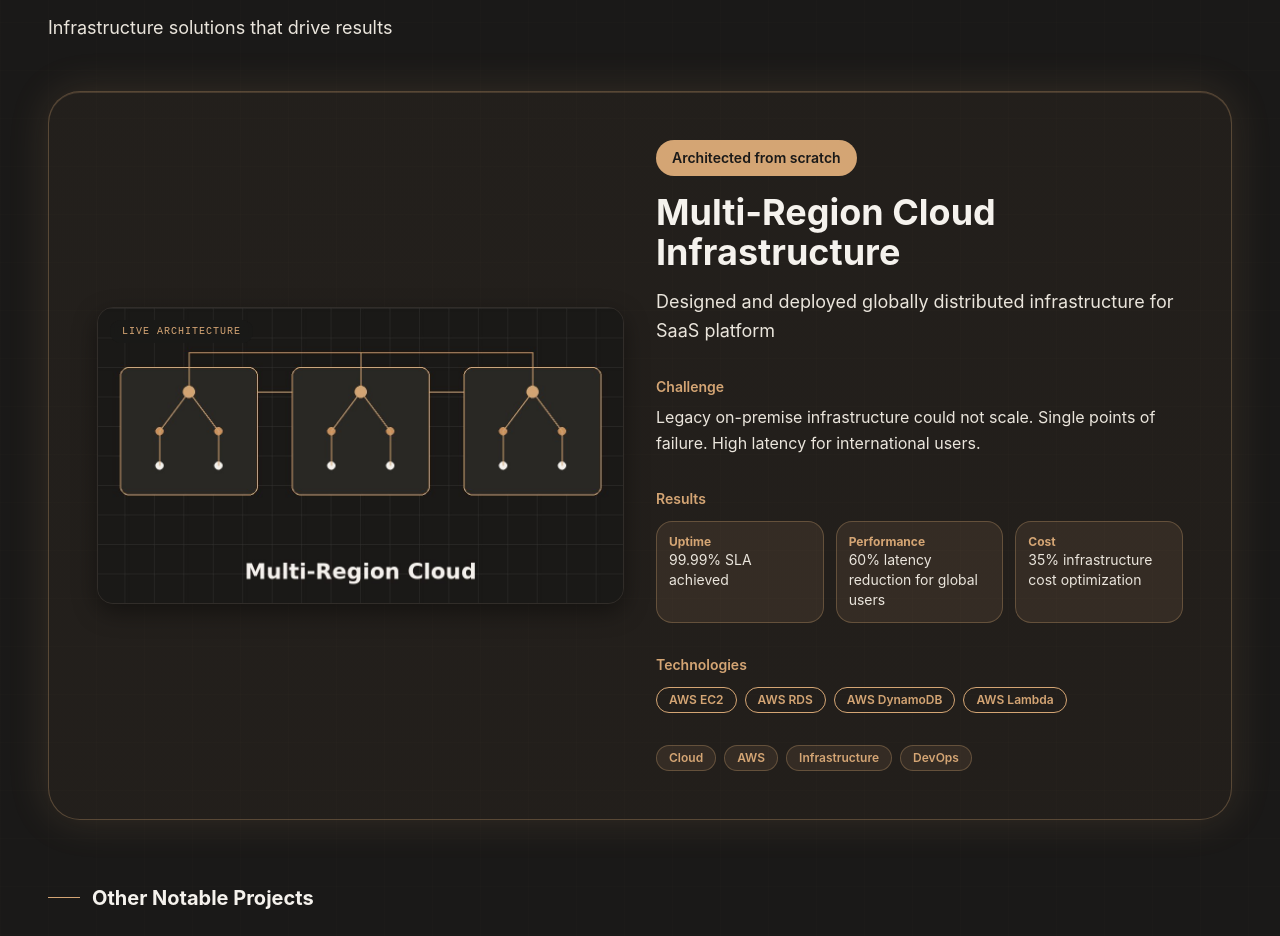
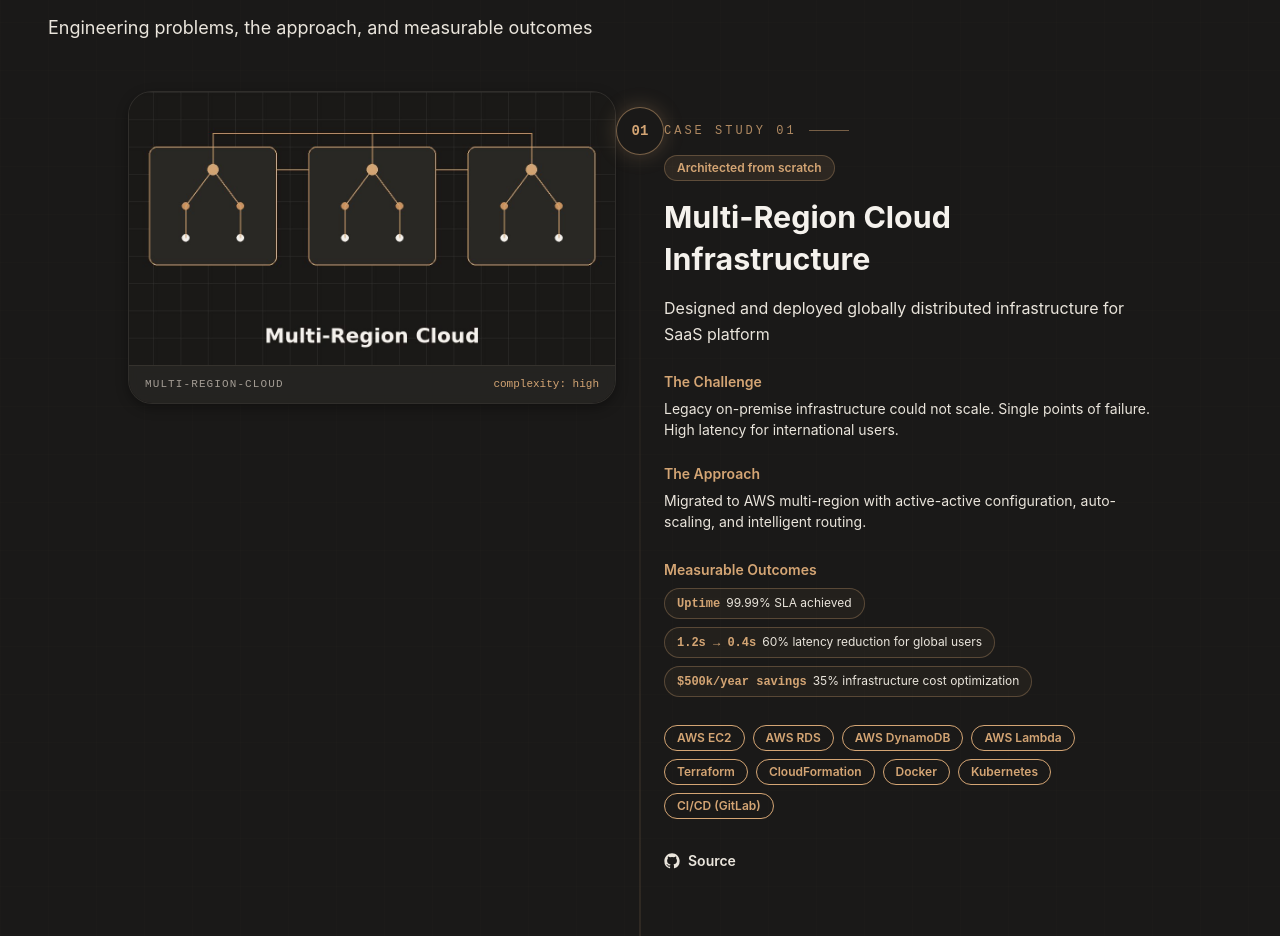
Before and after one commit to mohammed-goraney/my-portfolio, a React (Vite) app: page / in a window 1280 px wide. Shown: the part 6356-7292 px from the top of the page. Built offline with nearby package versions, Linux system fonts and the light colour scheme.

Commit message:
feat(projects): redesign section as case-study zigzag layout (Option A) - distinct from courses grid

```diff
--- a/src/components/sections/Projects.tsx
+++ b/src/components/sections/Projects.tsx
@@ -3,189 +3,183 @@
 import { SectionTitle } from '@shared/SectionTitle'
 import { Section } from '@shared/Section'
 import { Badge } from '@shared/Badge'
-import { TiltCard } from '@shared/TiltCard'
-import { FadeUp } from '@shared/TextReveal'
 import { projectsData } from '@data/projects.data'
 
 interface ProjectsProps {
   data?: typeof projectsData
 }
 
+/**
+ * Case Study layout (Option A):
+ * Wide case-study rows in an alternating zigzag (right/left) pattern so the
+ * Projects section reads as a portfolio of engineering case studies — clearly
+ * different from the Courses uniform card grid.
+ */
 const Projects = React.forwardRef<HTMLElement, ProjectsProps>(
   ({ data = projectsData }, ref) => {
-    const featured = data.allProjects.find((p) => p.featured) || data.allProjects[0]
-    const others = data.allProjects.filter((p) => p !== featured)
+    const projects = data.allProjects
 
     return (
       <Section id="projects" ref={ref} className="py-20 md:py-32 relative">
         <div className="absolute inset-0 bg-noise-grid opacity-40 pointer-events-none" aria-hidden="true" />
 
         <SectionTitle
-          title="Featured Projects"
-          subtitle="Infrastructure solutions that drive results"
+          title="Case Studies"
+          subtitle="Engineering problems, the approach, and measurable outcomes"
           level="h2"
           alignment="center"
         />
 
-        <div className="space-y-16">
-          {/* ---------- Featured project: split glass panel ---------- */}
-          {featured && (
-            <FadeUp>
-              <div id="featured-project" className="scroll-mt-24 relative bg-gradient-to-br from-accent-gold/5 to-accent-amber/5 border border-accent-gold/30 rounded-2xl overflow-hidden box-glow-gold">
-                <div className="grid grid-cols-1 md:grid-cols-2 gap-8 p-8 md:p-12 items-center">
-                  <div className="order-2 md:order-1">
-                    {featured.image && (
-                      <div className="group relative aspect-video rounded-lg overflow-hidden shadow-elevation-3 border border-border/50">
-                        <img
-                          src={featured.image.url}
-                          alt={featured.image.alt}
-                          className="w-full h-full object-cover transition-transform duration-700 group-hover:scale-105"
-                          loading="lazy"
-                        />
-                        {/* scanline overlay on hover */}
+        <div className="relative max-w-5xl mx-auto">
+          {/* vertical timeline spine connecting the case studies */}
           <div
-                          className="absolute inset-0 opacity-0 group-hover:opacity-100 transition-opacity duration-500 pointer-events-none"
-                          style={{
-                            background:
-                              'repeating-linear-gradient(0deg, rgba(212,165,116,0.08) 0px, rgba(212,165,116,0.08) 1px, transparent 1px, transparent 4px)',
-                          }}
+            className="absolute left-8 md:left-1/2 top-0 bottom-0 w-px md:-translate-x-1/2 bg-gradient-to-b from-accent-gold/0 via-accent-gold/40 to-accent-gold/0"
             aria-hidden="true"
           />
-                        <div className="absolute top-3 left-3 rounded-full bg-background/80 px-3 py-1 font-mono-tech text-[10px] uppercase tracking-widest text-accent-gold backdrop-blur-sm">
-                          Live Architecture
+
+          {projects.map((project, index) => {
+            const reversed = index % 2 === 1
+            return (
+              <motion.div
+                key={project.id}
+                id={`case-study-${project.id}`}
+                initial={{ opacity: 0, y: 36 }}
+                whileInView={{ opacity: 1, y: 0 }}
+                transition={{ duration: 0.65, delay: 0.06, ease: [0.25, 0.1, 0.25, 1] }}
+                viewport={{ once: true, margin: '-6%' }}
+                className="relative"
+              >
+                {/* index node on the spine */}
+                <div
+                  className={`absolute top-10 z-10 hidden md:flex h-12 w-12 -translate-y-1/2 items-center justify-center rounded-full border border-accent-gold/50 bg-background text-accent-gold font-mono-tech text-sm font-bold shadow-[0_0_20px_rgba(212,165,116,0.25)] ${
+                    reversed ? 'left-1/2 -translate-x-1/2' : 'left-1/2 -translate-x-1/2'
+                  }`}
+                  aria-hidden="true"
+                >
+                  {String(index + 1).padStart(2, '0')}
                 </div>
+
+                <div className={`grid grid-cols-1 md:grid-cols-2 gap-8 md:gap-12 ${reversed ? 'md:direction-rtl' : ''}`}>
+                  {/* content side */}
+                  <div className={`space-y-4 pt-2 md:pt-8 ${reversed ? 'md:col-start-2 md:order-2' : ''}`}>
+                    <div className="flex items-center gap-3">
+                      <span className="font-mono-tech text-xs uppercase tracking-[0.25em] text-accent-gold/80">
+                        Case Study {String(index + 1).padStart(2, '0')}
+                      </span>
+                      <span className="h-px w-10 bg-accent-gold/50" aria-hidden="true" />
+                    </div>
+
+                    {project.microLabel && (
+                      <Badge variant="soft" size="sm" className="w-fit">
+                        {project.microLabel}
+                      </Badge>
+                    )}
+
+                    <h3 className="text-2xl md:text-[1.9rem] leading-snug font-bold text-text-primary">
+                      {project.title}
+                    </h3>
+
+                    <p className="text-body-md text-text-secondary">{project.shortDescription}</p>
+
+                    {project.challenge?.description && (
+                      <div className="pt-2">
+                        <p className="text-sm font-semibold text-accent-gold mb-1.5">The Challenge</p>
+                        <p className="text-body-sm text-text-secondary">{project.challenge.description}</p>
                       </div>
                     )}
+
+                    {project.approach?.description && (
+                      <div className="pt-2">
+                        <p className="text-sm font-semibold text-accent-gold mb-1.5">The Approach</p>
+                        <p className="text-body-sm text-text-secondary">{project.approach.description}</p>
                       </div>
+                    )}
 
-                  <div className="order-1 md:order-2 space-y-4">
-                    <Badge variant="solid" size="md">
-                      {featured.microLabel || 'Featured'}
-                    </Badge>
-
-                    <h3 className="text-h1 md:text-4xl font-bold text-text-primary">
-                      {featured.title}
-                    </h3>
-
-                    <p className="text-body-lg text-text-secondary">{featured.shortDescription}</p>
-
-                    <div className="pt-4">
-                      <p className="text-sm font-semibold text-accent-gold mb-2">Challenge</p>
-                      <p className="text-body-md text-text-secondary">
-                        {featured.challenge?.description}
-                      </p>
-                    </div>
-
-                    <div className="pt-4">
-                      <p className="text-sm font-semibold text-accent-gold mb-3">Results</p>
-                      <div className="grid grid-cols-1 sm:grid-cols-3 gap-3">
-                        {featured.results?.map((result) => (
-                          <div
+                    {/* results strip */}
+                    {project.results && project.results.length > 0 && (
+                      <div className="pt-3">
+                        <p className="text-sm font-semibold text-accent-gold mb-2">Measurable Outcomes</p>
+                        <div className="flex flex-wrap gap-2">
+                          {project.results.map((result) => (
+                            <span
                               key={result.title}
-                            className="group relative bg-accent-gold/10 border border-accent-gold/30 rounded-lg p-3 transition-colors duration-300 hover:bg-accent-gold/20"
+                              className="inline-flex items-baseline gap-1.5 rounded-lg border border-accent-gold/30 bg-accent-gold/5 px-3 py-1.5"
                             >
-                            <p className="text-xs text-accent-gold font-bold">{result.title}</p>
-                            <p className="text-sm text-text-secondary">{result.description}</p>
-                          </div>
-                        ))}
-                      </div>
-                    </div>
-
-                    {featured.technologies && featured.technologies.length > 0 && (
-                      <div className="pt-4">
-                        <p className="text-sm font-semibold text-accent-gold mb-3">Technologies</p>
-                        <div className="flex flex-wrap gap-2">
-                          {featured.technologies[0]?.technologies?.map((tech) => (
-                            <Badge key={tech.name} variant="outlined" size="sm">
-                              {tech.name}
-                            </Badge>
+                              <span className="font-mono-tech text-xs font-bold text-accent-gold">
+                                {result.impact ?? result.title}
+                              </span>
+                              <span className="text-xs text-text-secondary">{result.description}</span>
+                            </span>
                           ))}
                         </div>
                       </div>
                     )}
 
-                    <div className="flex flex-wrap gap-2 pt-4">
-                      {featured.tags?.map((tag) => (
-                        <Badge key={tag} variant="soft" size="sm">
-                          {tag}
+                    {/* tech stack as chips */}
+                    {project.technologies && project.technologies.length > 0 && (
+                      <div className="pt-3 flex flex-wrap gap-2">
+                        {project.technologies.map((group) =>
+                          group.technologies?.map((tech) => (
+                            <Badge key={tech.name} variant="outlined" size="sm">
+                              {tech.name}
                             </Badge>
-                      ))}
+                          ))
+                        )}
                       </div>
-                  </div>
-                </div>
-              </div>
-            </FadeUp>
                     )}
 
-          {/* ---------- Other projects: 3D tilt cards ---------- */}
-          <div>
-            <FadeUp>
-              <h3 className="text-h3 font-bold text-text-primary mb-8 flex items-center gap-3">
-                <span className="h-px w-8 bg-accent-gold" />
-                Other Notable Projects
-              </h3>
-            </FadeUp>
+                    {/* links */}
+                    {project.links && (
+                      <div className="flex items-center gap-4 pt-4">
+                        {project.links.github && (
+                          <a
+                            href={project.links.github}
+                            target="_blank"
+                            rel="noopener noreferrer"
+                            className="group inline-flex items-center gap-2 text-sm font-semibold text-text-secondary hover:text-accent-gold transition-colors"
+                          >
+                            <svg className="h-4 w-4" viewBox="0 0 24 24" fill="currentColor" aria-hidden="true">
+                              <path d="M12 .5C5.73.5.5 5.73.5 12a11.5 11.5 0 0 0 7.86 10.92c.58.1.79-.25.79-.56v-2c-3.2.7-3.88-1.54-3.88-1.54-.52-1.33-1.28-1.68-1.28-1.68-1.05-.72.08-.7.08-.7 1.16.08 1.77 1.19 1.77 1.19 1.03 1.76 2.7 1.25 3.36.96.1-.75.4-1.25.73-1.54-2.56-.29-5.25-1.28-5.25-5.7 0-1.26.45-2.29 1.19-3.1-.12-.29-.52-1.47.11-3.07 0 0 .97-.31 3.18 1.18a11 11 0 0 1 5.8 0c2.2-1.49 3.17-1.18 3.17-1.18.63 1.6.23 2.78.11 3.07.74.81 1.19 1.84 1.19 3.1 0 4.43-2.7 5.41-5.27 5.69.41.36.78 1.06.78 2.14v3.17c0 .31.21.67.8.55A11.5 11.5 0 0 0 23.5 12C23.5 5.73 18.27.5 12 .5z" />
+                            </svg>
+                            Source
+                            <span className="text-accent-gold opacity-0 transition-opacity group-hover:opacity-100">↗</span>
+                          </a>
+                        )}
+                      </div>
+                    )}
+                  </div>
 
-            <div className="grid grid-cols-1 md:grid-cols-2 lg:grid-cols-3 gap-6 [perspective:1400px]">
-              {others.map((project, index) => (
-                <TiltCard key={project.id}>
-                  <motion.div
-                    initial={{ opacity: 0, y: 30 }}
-                    whileInView={{ opacity: 1, y: 0 }}
-                    transition={{ duration: 0.6, delay: index * 0.09, ease: [0.25, 0.1, 0.25, 1] }}
-                    viewport={{ once: true, margin: '-5%' }}
-                    className="group h-full rounded-xl bg-surface border border-border/70 p-6 flex flex-col transition-colors duration-300 hover:border-accent-gold/50"
-                  >
+                  {/* visual side */}
+                  <div className={`order-first ${reversed ? 'md:order-1 md:col-start-1' : 'md:col-start-1'}`}>
                     {project.image && (
-                      <div className="aspect-video rounded-lg overflow-hidden mb-4 bg-background border border-border/50">
+                      <div className="group relative rounded-xl overflow-hidden border border-border/60 bg-background shadow-elevation-2 transition-all duration-500 hover:border-accent-gold/50 hover:shadow-[0_0_40px_rgba(212,165,116,0.12)]">
+                        <div className="aspect-video overflow-hidden">
                           <img
                             src={project.image.url}
                             alt={project.image.alt}
-                          className="w-full h-full object-cover group-hover:scale-105 transition-transform duration-700"
+                            className="w-full h-full object-cover transition-transform duration-700 group-hover:scale-[1.03]"
                             loading="lazy"
                           />
                         </div>
-                    )}
-
-                    {project.microLabel && (
-                      <Badge variant="soft" size="sm" className="mb-3 w-fit">
-                        {project.microLabel}
-                      </Badge>
-                    )}
-
-                    <h4 className="text-h4 font-bold text-text-primary mb-2 group-hover:text-accent-gold transition-colors duration-300">
-                      {project.title}
-                    </h4>
-
-                    <p className="text-body-sm text-text-secondary mb-4 flex-grow">
-                      {project.shortDescription}
-                    </p>
-
-                    {project.technologies && project.technologies.length > 0 && (
-                      <div className="mb-4">
-                        <div className="flex flex-wrap gap-2">
-                          {project.technologies[0]?.technologies?.slice(0, 3).map((tech) => (
-                            <Badge key={tech.name} variant="outlined" size="sm">
-                              {tech.name}
-                            </Badge>
-                          ))}
+                        {/* project file bar under the image */}
+                        <div className="flex items-center justify-between gap-3 border-t border-border/60 bg-surface/70 px-4 py-2.5 backdrop-blur-sm">
+                          <span className="font-mono-tech text-[11px] uppercase tracking-widest text-text-muted truncate">
+                            {project.id}
+                          </span>
+                          <span className="font-mono-tech text-[11px] text-accent-gold whitespace-nowrap">
+                            {project.challenge?.complexity ? `complexity: ${project.challenge.complexity}` : 'engineering'}
+                          </span>
                         </div>
                       </div>
                     )}
-
-                    <div className="flex flex-wrap gap-1 pt-4 border-t border-border/60">
-                      {project.tags?.slice(0, 3).map((tag, ti) => (
-                        <span key={tag} className="text-caption text-text-muted">
-                          {tag}
-                          {ti < Math.min(project.tags?.length ?? 0, 3) - 1 ? ', ' : ''}
-                        </span>
-                      ))}
-                    </div>
-                  </motion.div>
-                </TiltCard>
-              ))}
                   </div>
                 </div>
+
+                {/* spacer between rows */}
+                <div className="h-16 md:h-24" aria-hidden="true" />
+              </motion.div>
+            )
+          })}
         </div>
       </Section>
     )
```
Lines whose indentation alone changed are shown as unchanged.
